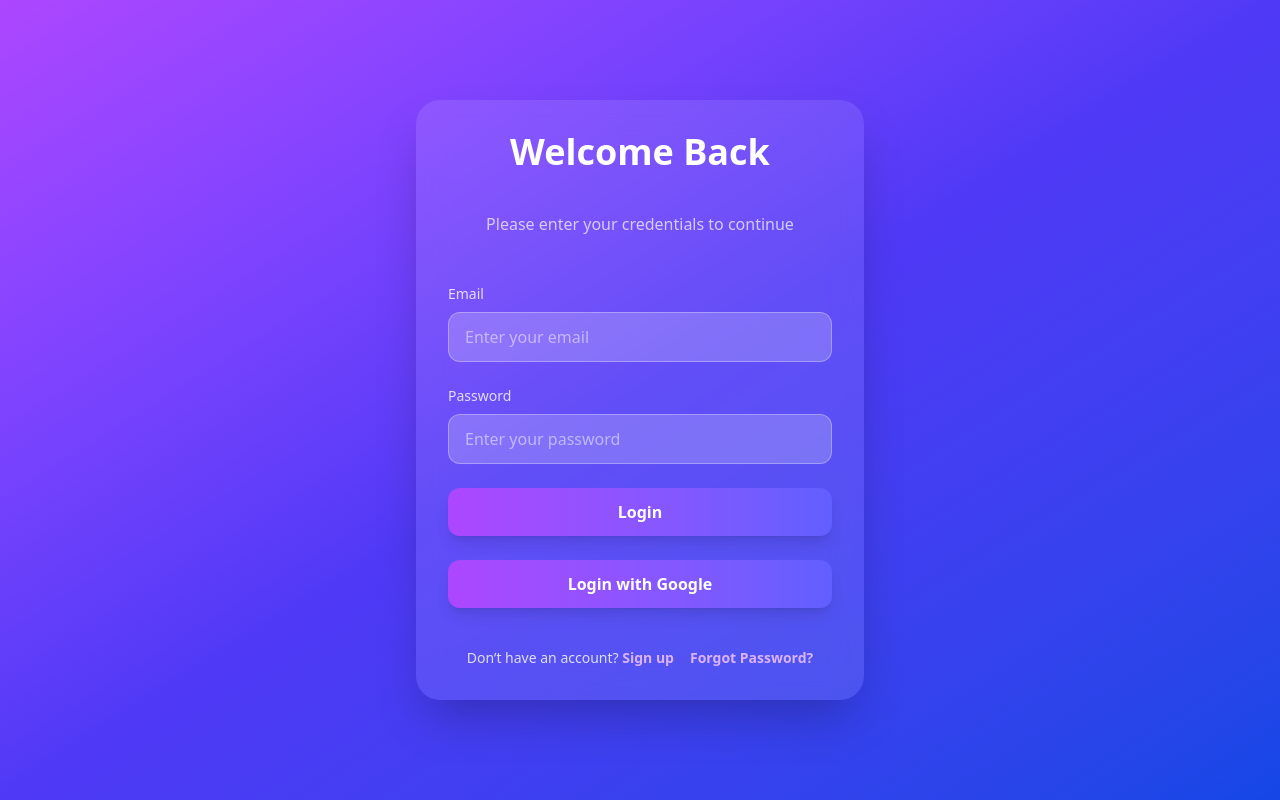
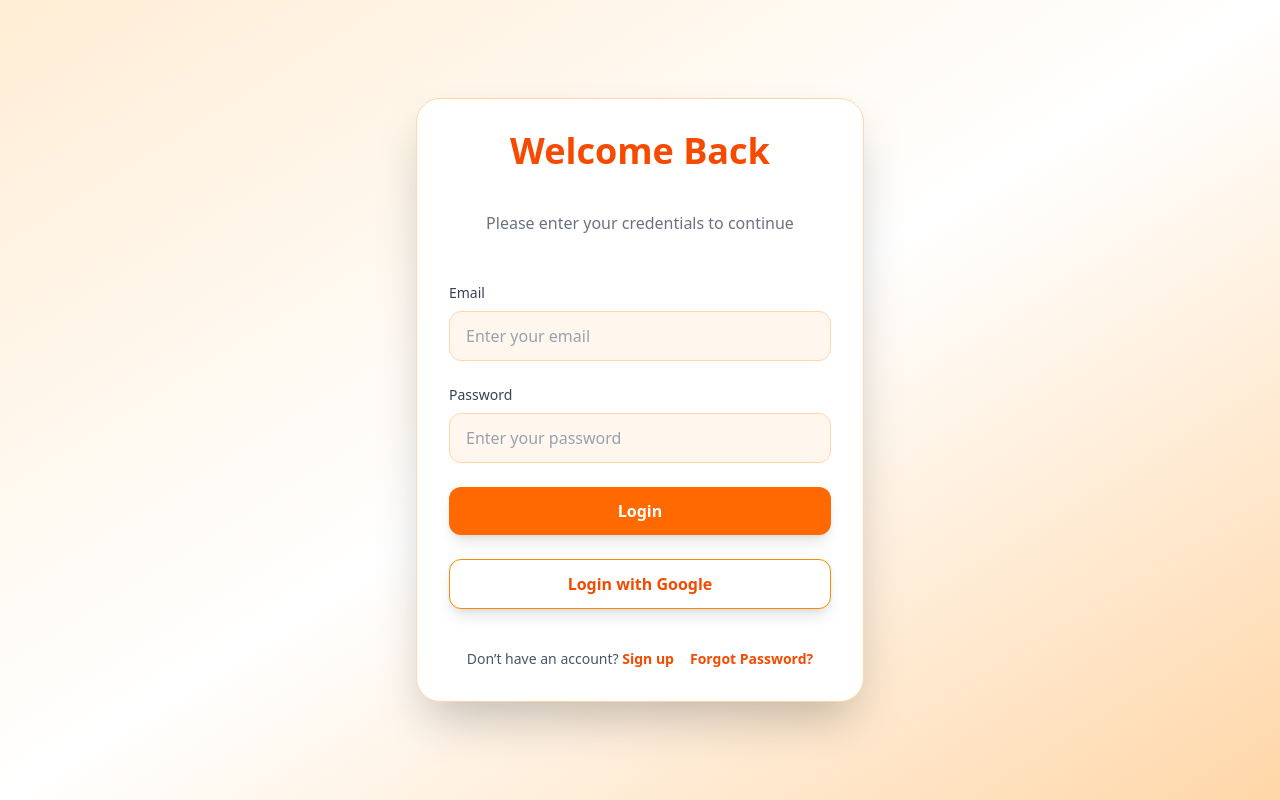
Before and after one commit to janith-sacintha/shop-frontend, a React (Vite) app: page /login in a window 1280 px wide. Built offline with nearby package versions, Linux system fonts and the light colour scheme; no server answers.

Commit message:
theme-2-org&whi

```diff
--- a/src/pages/client/forgetPassword.jsx
+++ b/src/pages/client/forgetPassword.jsx
@@ -48,45 +48,45 @@ export default function ForgetPassword() {
     }
 
     return (
-        <div className="w-full h-screen flex items-center justify-center bg-gradient-to-br from-purple-500 via-indigo-600 to-blue-700">
-            {!emailSent && <div className="w-full max-w-md bg-white/10 backdrop-blur-lg rounded-3xl shadow-2xl p-8 flex flex-col items-center gap-6">
-                <h1 className="text-4xl font-extrabold text-white mb-4">Forgot Password</h1>
-                <p className="text-white/70 text-center mb-6">
+        <div className="w-full h-screen flex items-center justify-center bg-gradient-to-br from-orange-100 via-white to-orange-200">
+            {!emailSent && <div className="w-full max-w-md bg-white rounded-3xl shadow-2xl border border-orange-200 p-8 flex flex-col items-center gap-6">
+                <h1 className="text-4xl font-extrabold text-orange-600 mb-4">Forgot Password</h1>
+                <p className="text-gray-500 text-center mb-6">
                     Please enter your email to reset your password
                 </p>
-            <input className="w-full px-4 py-3 rounded-xl border border-white/30 bg-white/20 text-white placeholder-white/50 focus:ring-2 focus:ring-purple-400 outline-none"
+            <input className="w-full px-4 py-3 rounded-xl border border-orange-200 bg-orange-50 text-gray-800 placeholder-gray-400 focus:ring-2 focus:ring-orange-400 outline-none"
                         type="email"
                         placeholder="Enter your email"
                         value={email}
                         onChange={(e) => setEmail(e.target.value)}
                     />
-            <button onClick={sendOTP} className="w-full bg-purple-600 hover:bg-purple-700 text-white font-semibold py-3 rounded-xl transition duration-300">
+            <button onClick={sendOTP} className="w-full bg-orange-500 hover:bg-orange-600 text-white font-semibold py-3 rounded-xl transition duration-300">
                 Send OTP
             </button>
             </div>}
 
-            {emailSent && <div className="w-full max-w-md bg-white/10 backdrop-blur-lg rounded-3xl shadow-2xl p-8 flex flex-col items-center gap-6">
-                <h1 className="text-4xl font-extrabold text-white mb-4">Check Your Email</h1>
-                <p className="text-white/70 text-center mb-6">We've sent an OTP to your email. Please check your inbox and enter the code below.</p>
-                <input className="w-full px-4 py-3 rounded-xl border border-white/30 bg-white/20 text-white placeholder-white/50 focus:ring-2 focus:ring-purple-400 outline-none"
+            {emailSent && <div className="w-full max-w-md bg-white rounded-3xl shadow-2xl border border-orange-200 p-8 flex flex-col items-center gap-6">
+                <h1 className="text-4xl font-extrabold text-orange-600 mb-4">Check Your Email</h1>
+                <p className="text-gray-500 text-center mb-6">We've sent an OTP to your email. Please check your inbox and enter the code below.</p>
+                <input className="w-full px-4 py-3 rounded-xl border border-orange-200 bg-orange-50 text-gray-800 placeholder-gray-400 focus:ring-2 focus:ring-orange-400 outline-none"
                         type="text"
                         placeholder="Enter OTP"
                         value={otp}
                         onChange={(e) => setOtp(e.target.value)}
                 />
-                <input className="w-full px-4 py-3 rounded-xl border border-white/30 bg-white/20 text-white placeholder-white/50 focus:ring-2 focus:ring-purple-400 outline-none"
+                <input className="w-full px-4 py-3 rounded-xl border border-orange-200 bg-orange-50 text-gray-800 placeholder-gray-400 focus:ring-2 focus:ring-orange-400 outline-none"
                         type="password"
                         placeholder="Enter new password"
                         value={newPassword}
                         onChange={(e) => setNewPassword(e.target.value)}
                 />
-                <input className="w-full px-4 py-3 rounded-xl border border-white/30 bg-white/20 text-white placeholder-white/50 focus:ring-2 focus:ring-purple-400 outline-none"
+                <input className="w-full px-4 py-3 rounded-xl border border-orange-200 bg-orange-50 text-gray-800 placeholder-gray-400 focus:ring-2 focus:ring-orange-400 outline-none"
                         type="password"
                         placeholder="Confirm new password"
                         value={confirmPassword}
                         onChange={(e) => setConfirmPassword(e.target.value)}
                 />
-                <button onClick={resetPassword} className="w-full bg-purple-600 hover:bg-purple-700 text-white font-semibold py-3 rounded-xl transition duration-300">
+                <button onClick={resetPassword} className="w-full bg-orange-500 hover:bg-orange-600 text-white font-semibold py-3 rounded-xl transition duration-300">
                     Reset Password
                 </button>
             </div>}
--- a/src/pages/loginPage.jsx
+++ b/src/pages/loginPage.jsx
@@ -55,57 +55,57 @@ export default function LoginPage() {
   }
 
   return (
-    <div className="w-full h-screen flex items-center justify-center bg-gradient-to-br from-purple-500 via-indigo-600 to-blue-700">
-      <div className="w-full max-w-md bg-white/10 backdrop-blur-lg rounded-3xl shadow-2xl p-8 flex flex-col items-center gap-6">
-        <h1 className="text-4xl font-extrabold text-white mb-4">Welcome Back</h1>
-        <p className="text-white/70 text-center mb-6">
+    <div className="w-full h-screen flex items-center justify-center bg-gradient-to-br from-orange-100 via-white to-orange-200">
+      <div className="w-full max-w-md bg-white rounded-3xl shadow-2xl border border-orange-200 p-8 flex flex-col items-center gap-6">
+        <h1 className="text-4xl font-extrabold text-orange-600 mb-4">Welcome Back</h1>
+        <p className="text-gray-500 text-center mb-6">
           Please enter your credentials to continue
         </p>
 
         {/* Email */}
         <div className="w-full">
-          <label className="block text-white/80 text-sm mb-2">Email</label>
+          <label className="block text-gray-700 text-sm mb-2">Email</label>
           <input
             type="email"
             placeholder="Enter your email"
             onChange={(e) => setEmail(e.target.value)}
-            className="w-full px-4 py-3 rounded-xl border border-white/30 bg-white/20 text-white placeholder-white/50 focus:ring-2 focus:ring-purple-400 outline-none"
+            className="w-full px-4 py-3 rounded-xl border border-orange-200 bg-orange-50 text-gray-800 placeholder-gray-400 focus:ring-2 focus:ring-orange-400 outline-none"
           />
         </div>
 
         {/* Password */}
         <div className="w-full">
-          <label className="block text-white/80 text-sm mb-2">Password</label>
+          <label className="block text-gray-700 text-sm mb-2">Password</label>
           <input
             type="password"
             placeholder="Enter your password"
             onChange={(e) => setPassword(e.target.value)}
-            className="w-full px-4 py-3 rounded-xl border border-white/30 bg-white/20 text-white placeholder-white/50 focus:ring-2 focus:ring-purple-400 outline-none"
+            className="w-full px-4 py-3 rounded-xl border border-orange-200 bg-orange-50 text-gray-800 placeholder-gray-400 focus:ring-2 focus:ring-orange-400 outline-none"
           />
         </div>
 
         {/* Login Button */}
         <button
           onClick={login}
-          className="cursor-pointer w-full py-3 bg-gradient-to-r from-purple-500 to-indigo-500 text-white font-semibold rounded-xl shadow-lg hover:opacity-90 transition"
+          className="cursor-pointer w-full py-3 bg-orange-500 text-white font-semibold rounded-xl shadow-lg hover:bg-orange-600 transition"
         >
           Login
         </button>
         {/* Google Login Button */}
         <button
           onClick={() => googleLogin()}
-          className="cursor-pointer w-full py-3 bg-gradient-to-r from-purple-500 to-indigo-500 text-white font-semibold rounded-xl shadow-lg hover:opacity-90 transition"
+          className="cursor-pointer w-full py-3 bg-white text-orange-600 font-semibold rounded-xl shadow-lg border border-orange-400 hover:bg-orange-50 transition"
         >
           Login with Google
         </button>
 
         {/* Register link */}
-        <p className="text-white/80 text-sm mt-4">
+        <p className="text-gray-600 text-sm mt-4">
           Don’t have an account?{" "}
-          <Link to="/register" className="text-purple-300 font-semibold hover:underline">
+          <Link to="/register" className="text-orange-600 font-semibold hover:underline">
             Sign up
           </Link>
-          <Link to="/forget" className="text-purple-300 font-semibold hover:underline ml-4">
+          <Link to="/forget" className="text-orange-600 font-semibold hover:underline ml-4">
             Forgot Password?
           </Link>
         </p>
```
